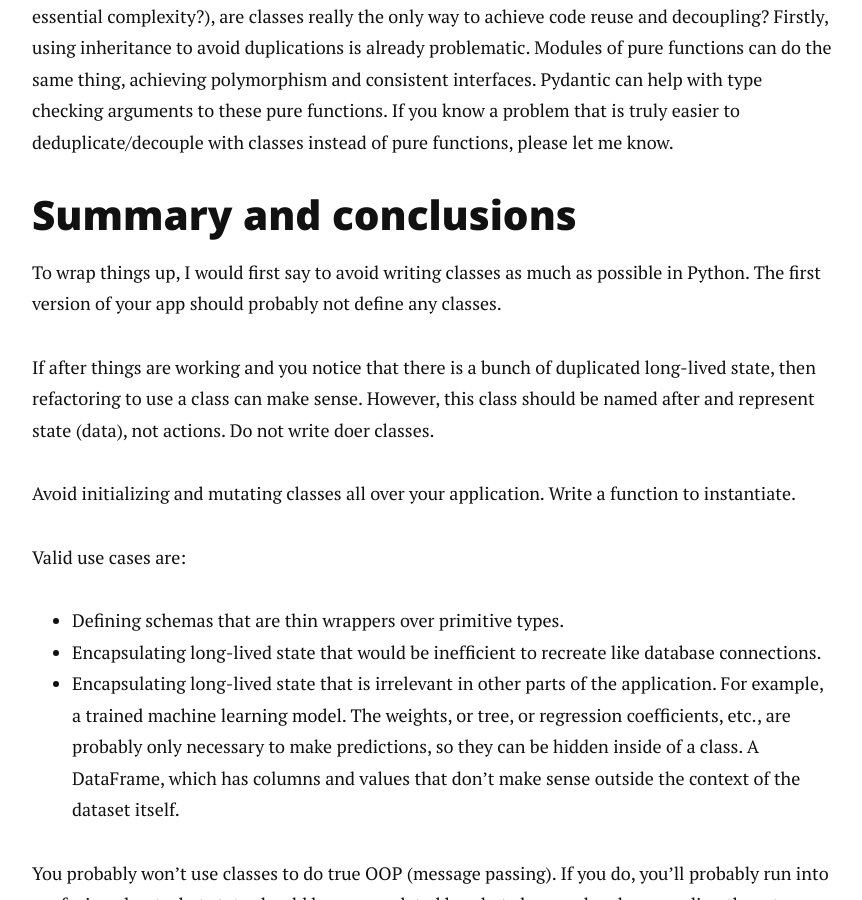
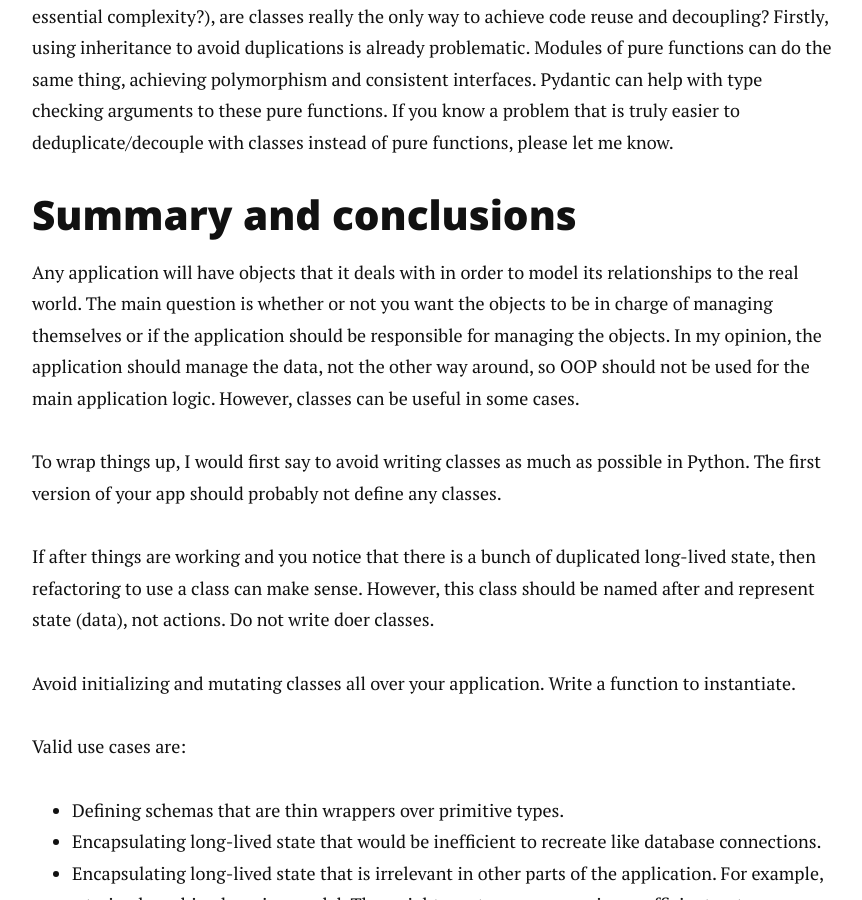
Before and after one commit to petebachant/petebachant.github.io, a Jekyll site: the page built from _posts/2023-07-22-when-and-why-classes.markdown, in a window 1280 px wide and 900 px high, scrolled down 6063 px. Shown: the whole window, without its empty margins (208-1070 px from the left). Built offline with Jekyll 4.4.1, drawn with Linux system fonts in a browser that asks for light colours; nearby versions of some CDN libraries; comment, search, counter and statistics services are not loaded.

Commit message:
Add concluding paragraph

```diff
--- a/_posts/2023-07-22-when-and-why-classes.markdown
+++ b/_posts/2023-07-22-when-and-why-classes.markdown
@@ -229,6 +229,15 @@ classes instead of pure functions, please let me know.
 
 ## Summary and conclusions
 
+Any application will have objects that it deals with in order to model
+its relationships to the real world.
+The main question is whether or not you want the objects to be in charge
+of managing themselves or if the application should be responsible for
+managing the objects.
+In my opinion, the application should manage the data, not the other way
+around, so OOP should not be used for the main application logic.
+However, classes can be useful in some cases.
+
 To wrap things up, I would first say to avoid writing classes as much as
 possible in Python.
 The first version of your app should probably not define any classes.
```
